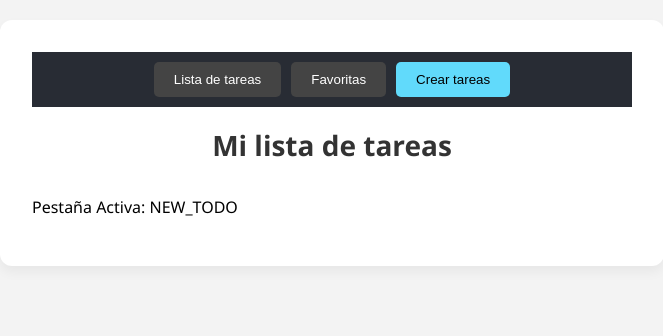
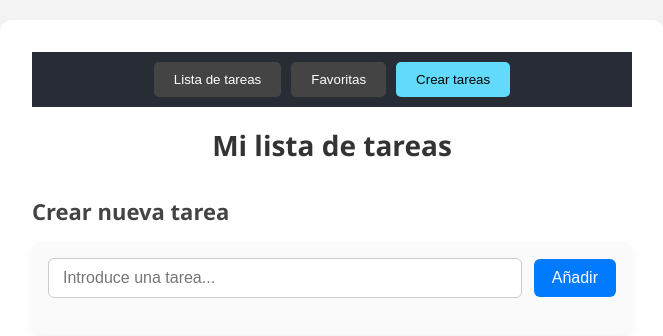
Before and after one commit to laura-gavilan/react-todo-app, a React (Vite) app: page / in a window 1280 px wide. Both pictures are taken after a click on the button "Crear tareas". Shown: the top 336 px of the page, without its empty margins (308-971 px from the left). Built offline with nearby package versions, Linux system fonts and the light colour scheme.

Commit message:
feat(TodoForm): create form for new todo

```diff
--- a/src/App.jsx
+++ b/src/App.jsx
@@ -2,18 +2,22 @@ import { useState } from "react";
 import "./App.css";
 import { Navigation } from "./components/Navigation/Navigation";
 import { Tabs } from "./components/Navigation/Tabs";
+import { TodoForm } from "./components/TodoForm/TodoForm";
 
-const INITIAL_TAB = Object.keys(Tabs)[0]; //TODOS//
 
 export const App = () => {
-    const [activeTab, setActiveTab] = useState(INITIAL_TAB);
+    const [activeTab, setActiveTab] = useState(Tabs.TODOS);
 
     return (
         <div className="app-container">
             <Navigation activeTab={activeTab} setActiveTab={setActiveTab} />
             <h1 className="app-title">Mi lista de tareas</h1>
 
-            <p>Pestaña Activa: {activeTab}</p>
+            {activeTab === Tabs.TODOS && <h2>Pestaña: Todos</h2>}
+
+            {activeTab === Tabs.FAVORITES && <h2>Pestaña: Favoritos</h2>}
+
+            {activeTab === Tabs.NEW_TODO && <TodoForm />}
         </div>
     );
 };
--- a/src/components/Navigation/Navigation.jsx
+++ b/src/components/Navigation/Navigation.jsx
@@ -8,8 +8,8 @@ export const Navigation = ({ activeTab,  setActiveTab}) => {
                 return (
                 <button
                 key={property}
-                className={`tab ${activeTab === property ? "active" : ""}`}
-                onClick={() => setActiveTab(property)}>
+                className={`tab ${activeTab === value ? "active" : ""}`}
+                onClick={() => setActiveTab(value)}>
                     {value}
                 </button>
             );
--- /dev/null
+++ b/src/components/TodoForm/TodoForm.jsx
@@ -0,0 +1,53 @@
+import { useState } from "react";
+import "./TodoForm.css"
+
+const INITIAL_FORM_STATE = { todoText: "" };
+
+
+export const TodoForm = () => {
+    const [form, setForm] = useState(INITIAL_FORM_STATE);
+
+    const onFormSubmit = (event) => {
+        event.preventDefault();
+
+        if (!form.todoText) {
+            console.log("Rellena el campo texto");
+        }
+
+        const newTodo = {
+            text: form.todoText,
+            completed: false,
+            favorite: false,
+            id: Date.now(),
+            done: false,
+        };
+
+        console.log("formulario enviado", form);
+
+        setForm(INITIAL_FORM_STATE);
+    };
+
+    const onInputChange = ({ target: { name, value } }) => {
+        return setForm((prev) => ({ ...prev, [name]: value }));
+    };
+
+    return (
+        <>
+            <h2 className="form-title">Crear nueva tarea</h2>
+
+            <div className="todo-form-container">
+                <form className="todo-form" onSubmit={onFormSubmit}>
+                    <input
+                        type="text"
+                        className="todo-input"
+                        name="todoText"
+                        placeholder="Introduce una tarea..."
+                        value={form.todoText}
+                        onChange={onInputChange} />
+
+                    <button type="submit" className="add-btn">Añadir</button>
+                </form>
+            </div>
+        </>
+    );
+};
```
